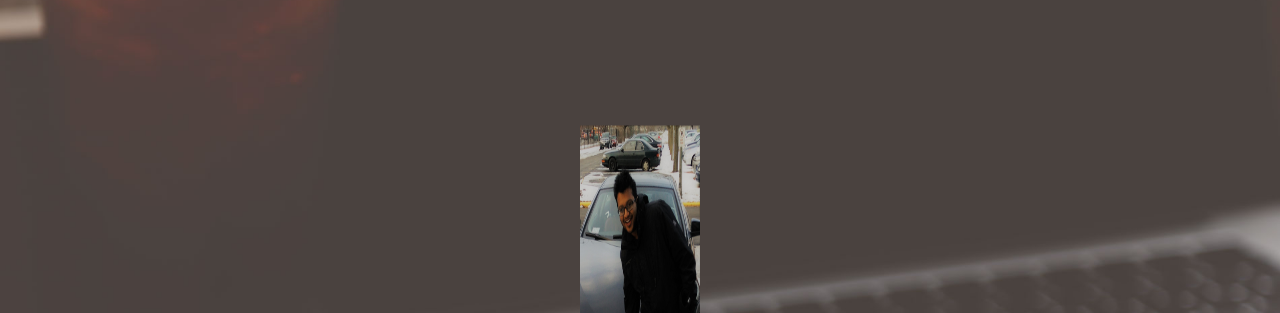
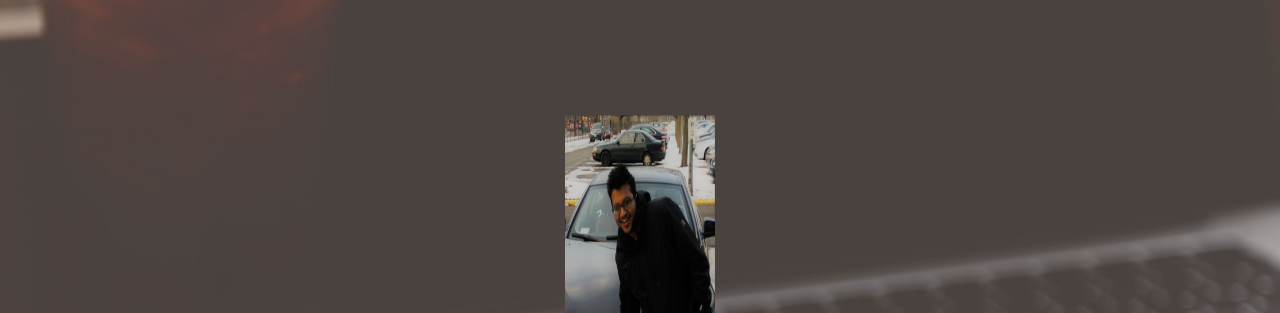
Before and after one commit to goutkannan/gout.kannan.io, a website: page index.html in a window 1280 px wide. Shown: the part 53-366 px from the top of the page. Drawn offline with nearby package versions, Linux system fonts and the light colour scheme.

Commit message:
Update index.html

```diff
--- a/index.html
+++ b/index.html
@@ -83,7 +83,7 @@
     <header>
         <div class="header-content">
             <div class="header-content-inner">
-                <img src="img/IMG_me.jpg" width="120" height="200"  alt=" Can't find"/>
+                <img src="img/IMG_me.jpg" width="150" height="220"  alt=" Can't find"/>
                 <h1 id="homeHeading">Goutham Kannan</h1>
                 <hr>
                 <span class="skills">Software Developer - Data Science Enthusiast</p>
```
